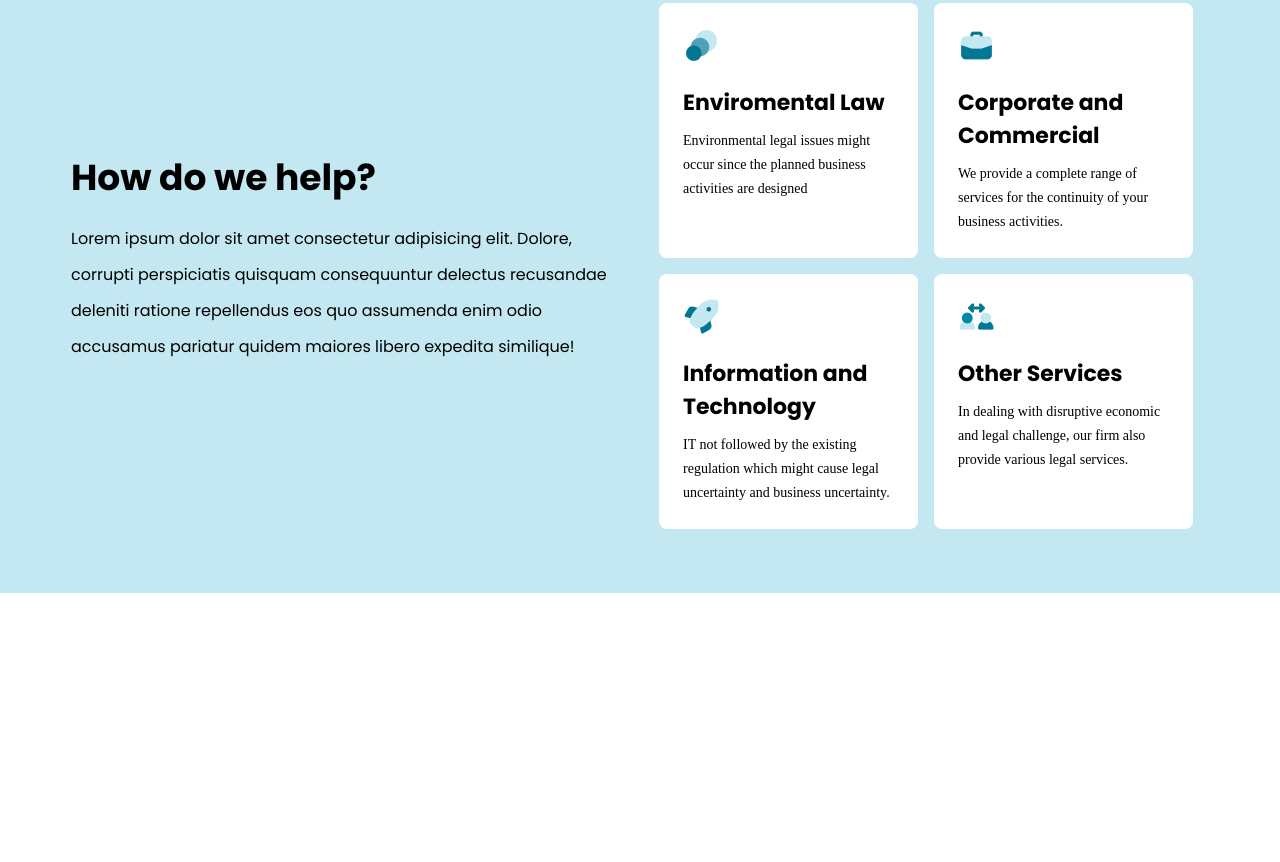
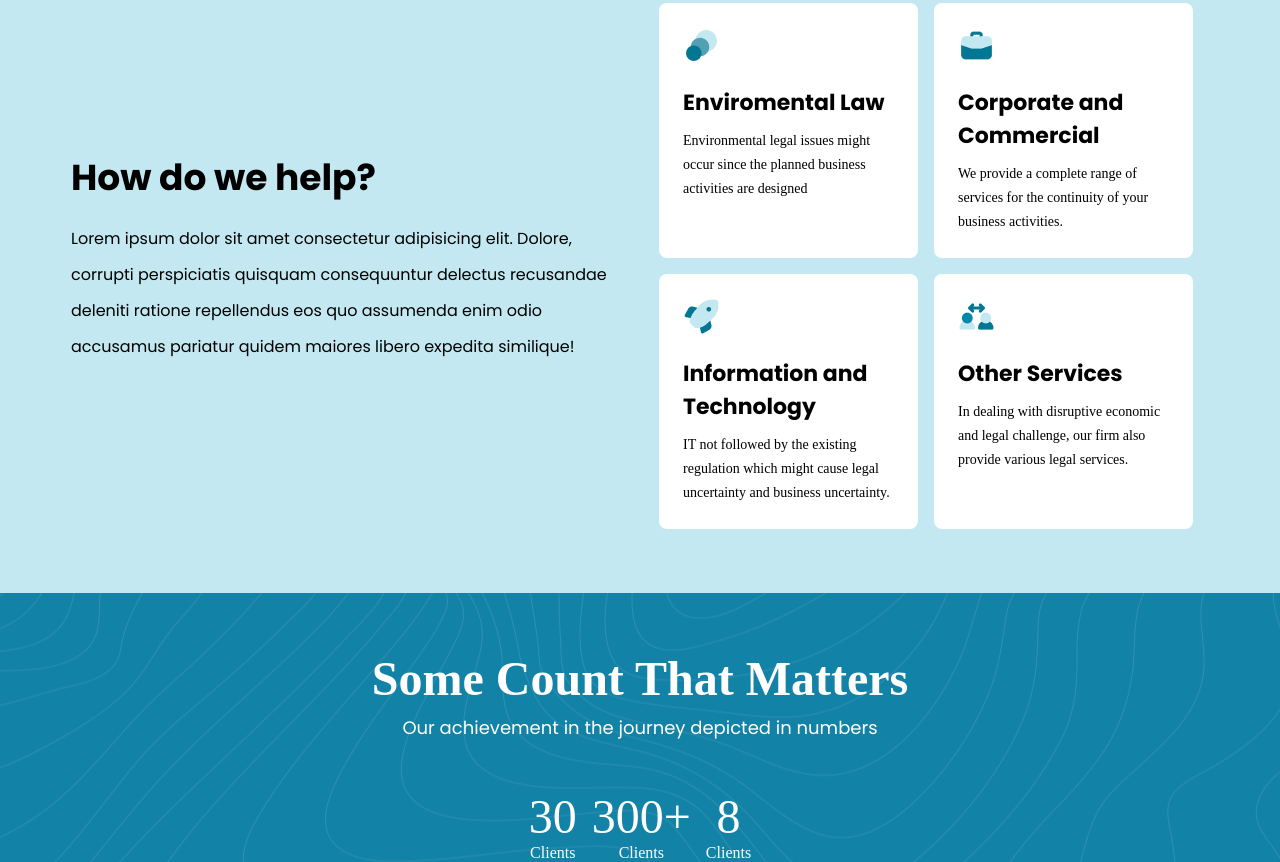
Before and after one commit to BryonVerdone/lawyer-landing-page, a plain HTML site: page index.html in a window 1280 px wide. Shown: the part 652-1514 px from the top of the page. Before the commit the page ends 1245 px from the top, so only its background shows below. Drawn offline with Linux system fonts and the light colour scheme.

Commit message:
added achievement section

```diff
--- a/index.html
+++ b/index.html
@@ -115,6 +115,28 @@
     </section>
     <!-- End of Why section -->
     <!-- Achievement section -->
+    <section class="achievement-section">
+      <div class="ach-container">
+        <h3 class="ach-heading">Some Count That Matters</h3>
+        <div class="ach-desc">
+          Our achievement in the journey depicted in numbers
+        </div>
+        <div class="ach-cards">
+          <div class="ach-card">
+            <span class="num">30 </span>
+            <span>Clients</span>
+          </div>
+          <div class="ach-card">
+            <span class="num">300+</span>
+            <span>Clients</span>
+          </div>
+          <div class="ach-card">
+            <span class="num">8</span>
+            <span>Clients</span>
+          </div>
+        </div>
+      </div>
+    </section>
     <!-- End of Achievement section -->
     <!-- Testimonial section -->
     <!-- End of Testimonial section -->
--- a/styles.css
+++ b/styles.css
@@ -70,7 +70,7 @@ Header
 .logo-container {
   display: flex;
   align-items: center;
-  justify-content: space-around;
+  justify-content: space-between;
 }
 .logo-img {
   display: inline;
@@ -98,6 +98,7 @@ Navbar
 }
 .mobile-btn {
   font-size: 1.5rem;
+  padding-right: 7px;
 }
 @media screen and (max-width: 768px) {
   .navbar {
@@ -247,3 +248,40 @@ Why Section
   font-size: 14px;
   line-height: 24px;
 }
+/*
+==========
+Achievement Section
+==========
+*/
+.achievement-section {
+  color: white;
+  display: flex;
+  justify-content: center;
+  align-items: center;
+  background-image: url(./photos/achievement-bg.png);
+  background-position: center;
+  background-repeat: no-repeat;
+  text-align: center;
+}
+.ach-heading {
+  padding: 58px 0px 8px 0px;
+  text-align: center;
+  flex-shrink: 2;
+  font-size: 48px;
+}
+.ach-cards {
+  display: flex;
+  justify-content: center;
+  gap: 15px;
+}
+.num {
+  font-size: 48px;
+}
+.ach-card span {
+  display: block;
+}
+.ach-desc {
+  font-size: 18px;
+  font-family: var(--main-font);
+  padding-bottom: 48px;
+}
```
